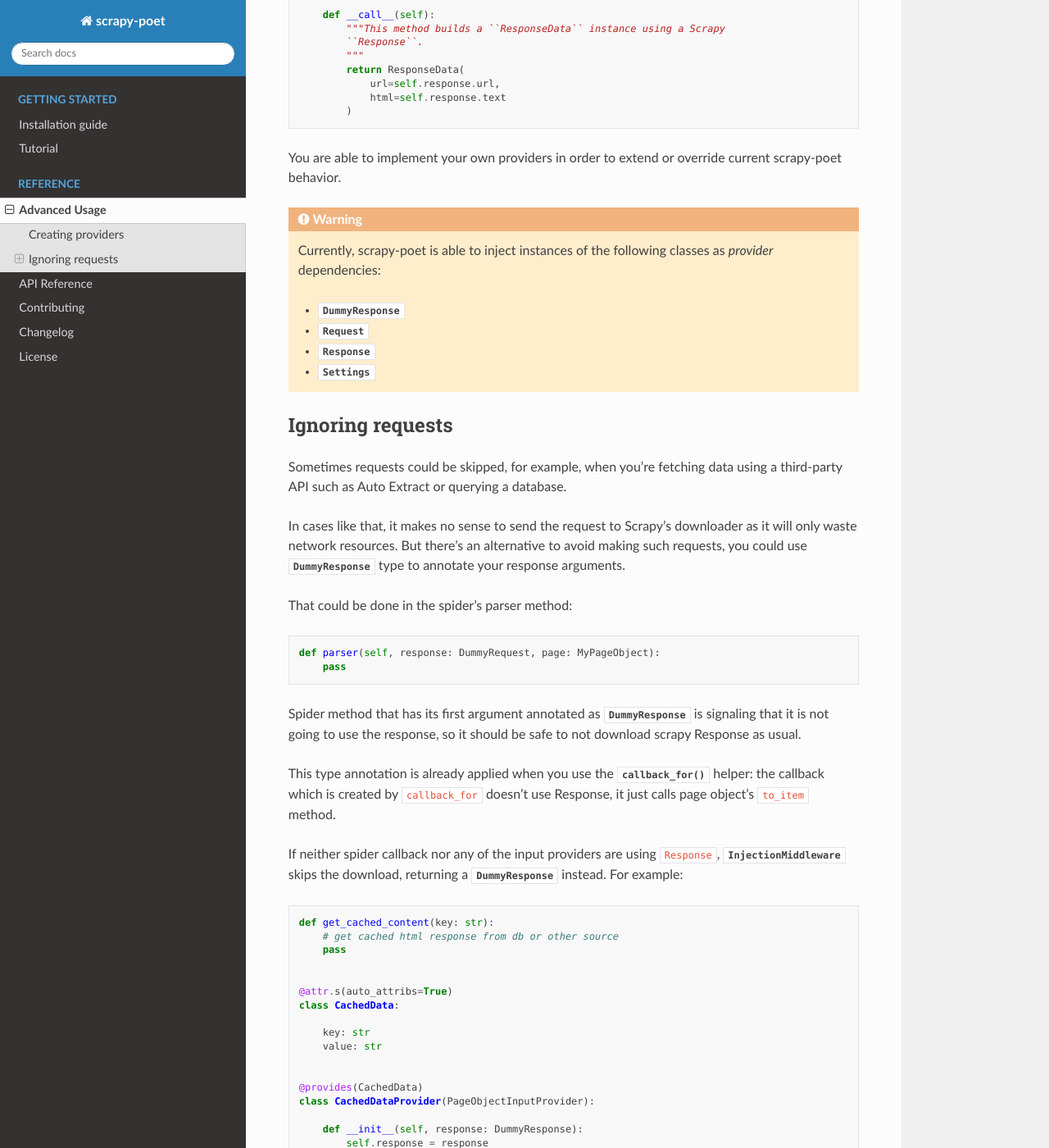
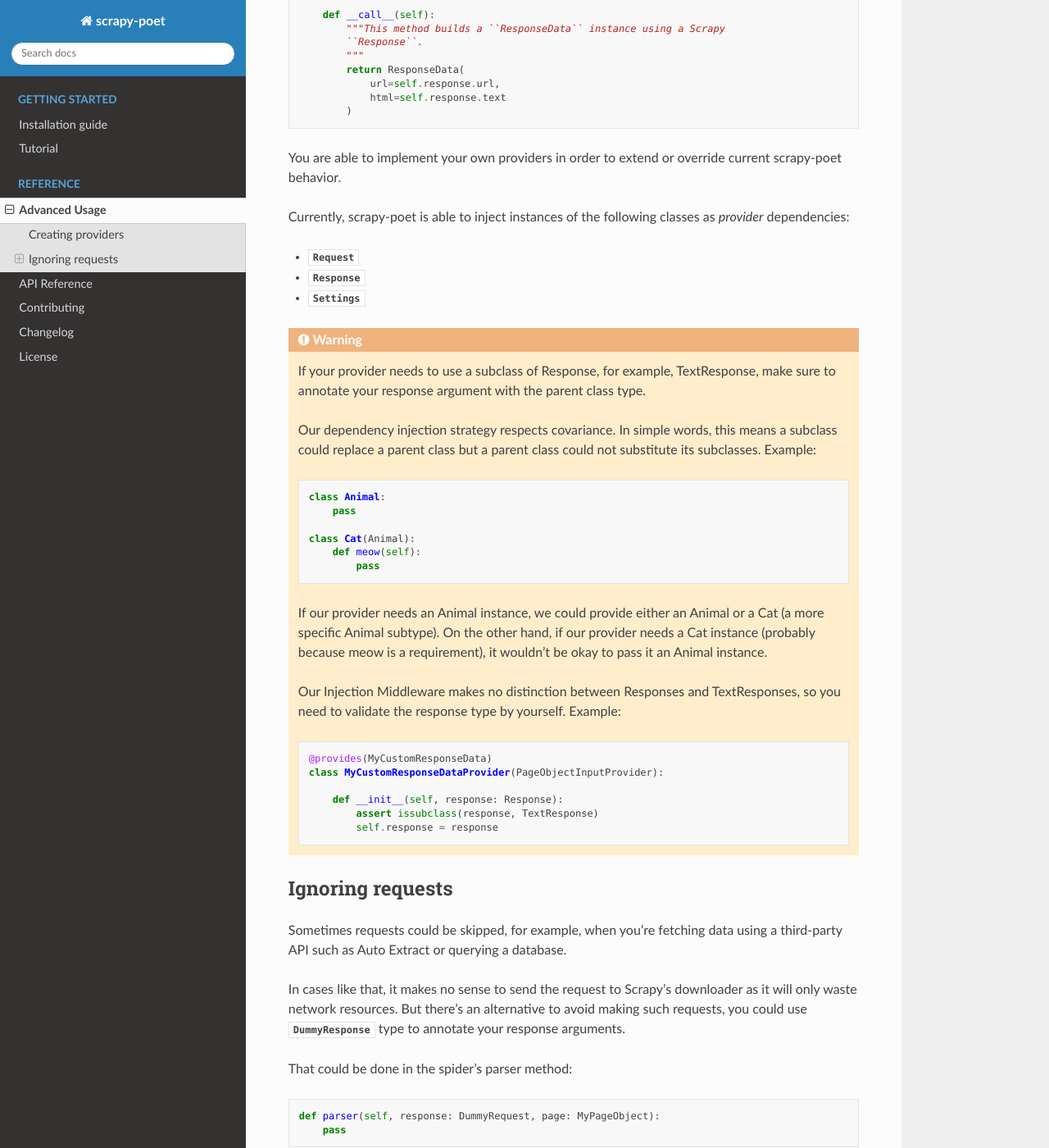
Before and after one commit to scrapinghub/scrapy-poet, a Sphinx documentation site: the page built from docs/advanced.rst, in a window 1280 px wide and 1400 px high, scrolled down 569 px. Shown: the whole window at 82% size. Built offline with Sphinx 7.4.7 and the Read the Docs theme 2.0.0, drawn with Linux system fonts in a browser that asks for light colours; some of the changed text lies outside the part shown.

Commit message:
Remove DummyResponse from injection list, update docs and fix some typos (sub-class -> subclass)

```diff
--- a/docs/advanced.rst
+++ b/docs/advanced.rst
@@ -41,15 +41,54 @@ that need it, like the ``ItemWebPage``.
 You are able to implement your own providers in order to extend or override
 current scrapy-poet behavior.
 
+Currently, scrapy-poet is able to inject instances of the following
+classes as *provider* dependencies:
+
+- :class:`~scrapy.http.Request`
+- :class:`~scrapy.http.Response`
+- :class:`~scrapy.settings.Settings`
+
 .. warning::
 
-    Currently, scrapy-poet is able to inject instances of the following
-    classes as *provider* dependencies:
+    If your provider needs to use a subclass of Response,
+    for example, TextResponse,
+    make sure to annotate your response argument with the parent class type.
 
-    - :class:`~.DummyResponse`
-    - :class:`~scrapy.http.Request`
-    - :class:`~scrapy.http.Response`
-    - :class:`~.scrapy.settings.Settings`
+    Our dependency injection strategy respects covariance.
+    In simple words,
+    this means a subclass could replace a parent class
+    but a parent class could not substitute its subclasses.
+    Example:
+
+    .. code-block:: python
+
+        class Animal:
+            pass
+
+        class Cat(Animal):
+            def meow(self):
+                pass
+
+    If our provider needs an Animal instance,
+    we could provide either an Animal or a Cat
+    (a more specific Animal subtype).
+    On the other hand,
+    if our provider needs a Cat instance
+    (probably because meow is a requirement),
+    it wouldn't be okay to pass it an Animal instance.
+
+    Our Injection Middleware makes no distinction between Responses and TextResponses,
+    so you need to validate the response type by yourself.
+    Example:
+
+    .. code-block:: python
+
+        @provides(MyCustomResponseData)
+        class MyCustomResponseDataProvider(PageObjectInputProvider):
+
+            def __init__(self, response: Response):
+                assert issubclass(response, TextResponse)
+                self.response = response
 
 Ignoring requests
 =================
@@ -98,13 +137,13 @@ If neither spider callback nor any of the input providers are using
     @provides(CachedData)
     class CachedDataProvider(PageObjectInputProvider):
 
-        def __init__(self, response: DummyResponse):
-            self.response = response
+        def __init__(self, request: scrapy.Request):
+            self.request = request
 
         def __call__(self):
             return CachedData(
-                key=self.response.url,
-                value=get_cached_content(self.response.url)
+                key=self.request.url,
+                value=get_cached_content(self.request.url)
             )
 
 
```
Also changed, not shown: 4 other files.
